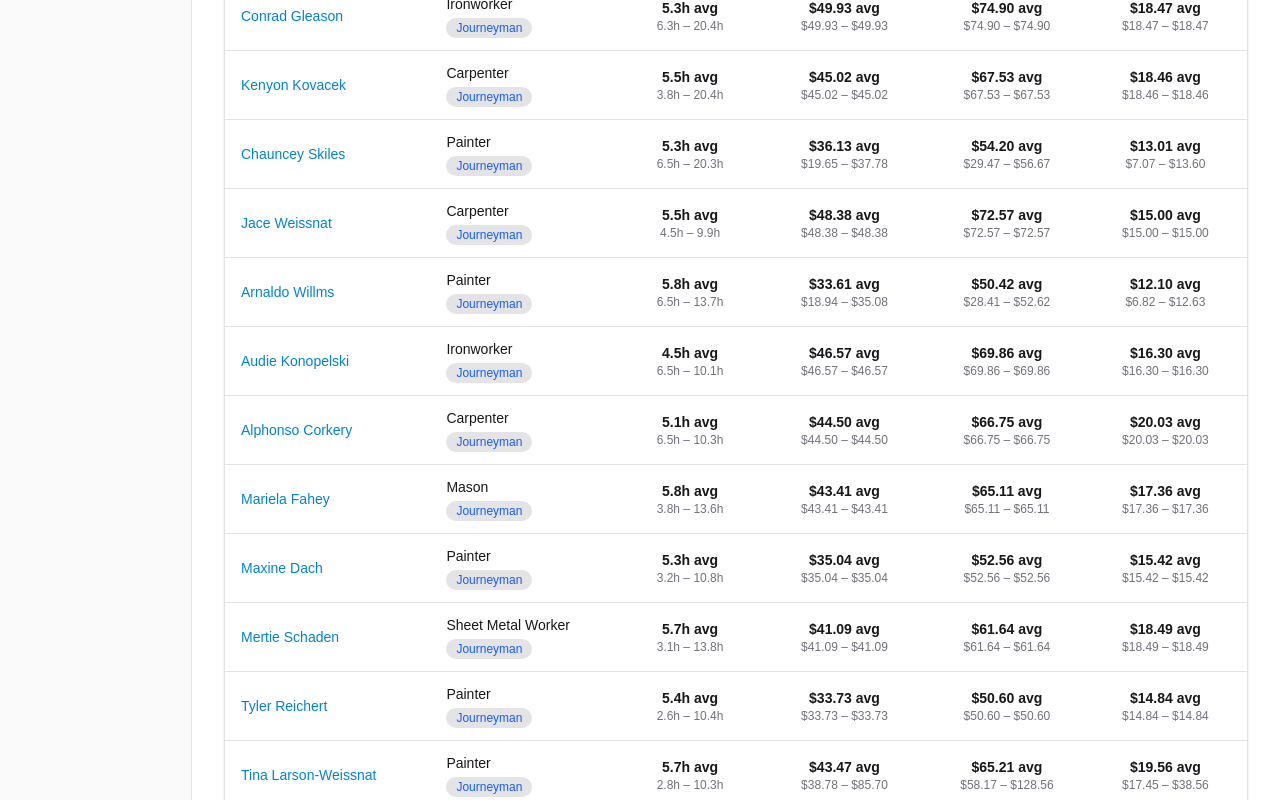
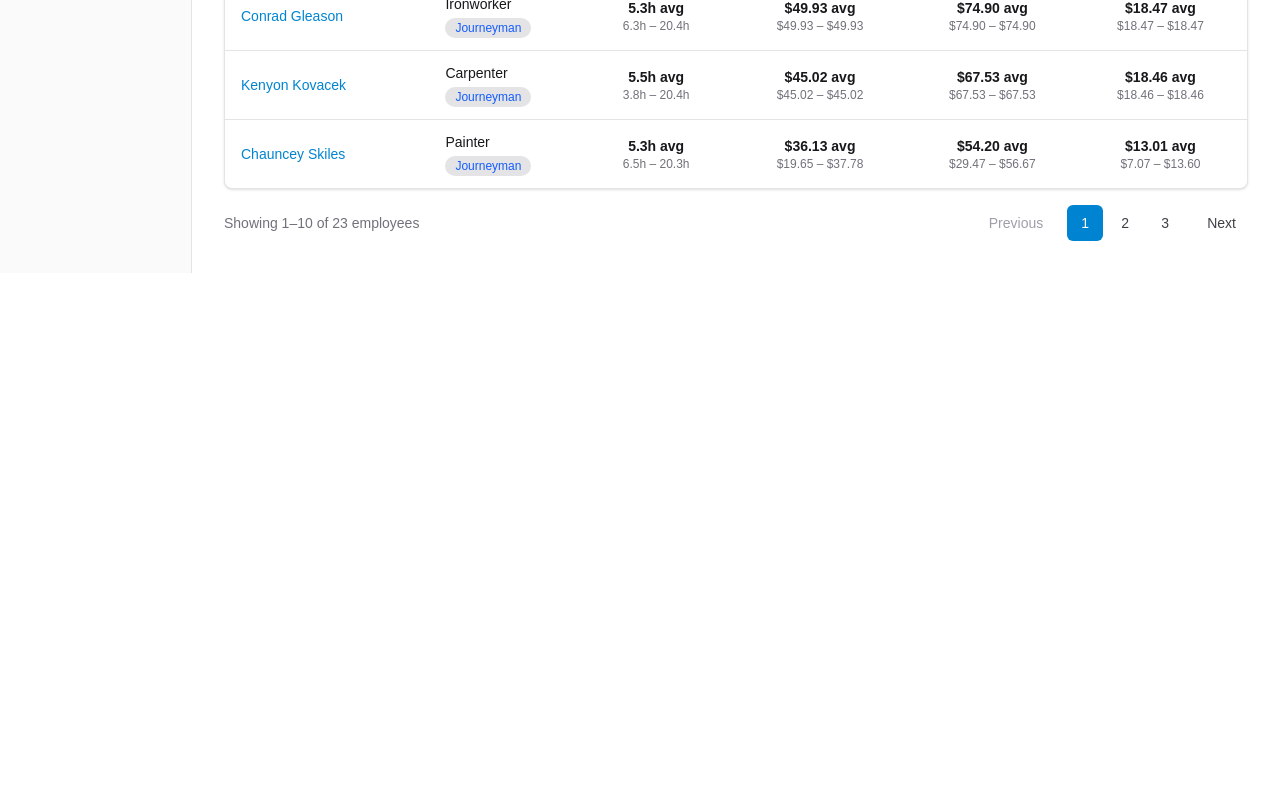
Before and after one commit to chriscconte/curly-fortnight, a Next.js app: page /employee in a window 1280 px wide. Shown: the part 740-1540 px from the top of the page. After the commit the page ends 1013 px from the top, so only its background shows below. Built offline with nearby package versions, Linux system fonts and the light colour scheme.

Commit message:
Link anomaly page to employee page

```diff
--- a/app/anomaly/AnomalyTable.tsx
+++ b/app/anomaly/AnomalyTable.tsx
@@ -1,6 +1,7 @@
 "use client";
 
 import { useState, useMemo } from "react";
+import Link from "next/link";
 import type { Anomaly, AnomalyType } from "@/lib/types";
 
 const typeLabels: Record<AnomalyType, string> = {
@@ -98,7 +99,12 @@ export function AnomalyTable({ anomalies }: AnomalyTableProps) {
                   {typeLabels[a.type]}
                 </td>
                 <td className="whitespace-nowrap px-4 py-3 text-sm">
-                  {a.record.employee_name} ({a.record.employee_id})
+                  <Link
+                    href={`/employee/${a.record.employee_id}`}
+                    className="font-medium text-sky-600 hover:text-sky-700 dark:text-sky-400 dark:hover:text-sky-300"
+                  >
+                    {a.record.employee_name} ({a.record.employee_id})
+                  </Link>
                 </td>
                 <td className="whitespace-nowrap px-4 py-3 text-sm">
                   {a.record.week_ending}
--- a/app/employee/page.tsx
+++ b/app/employee/page.tsx
@@ -3,6 +3,8 @@ import path from "path";
 import Link from "next/link";
 import { parsePayrollCsv } from "@/lib/parsePayrollCsv";
 import { aggregateEmployeeStats } from "@/lib/aggregateEmployeeStats";
+
+const PAGE_SIZE = 10;
 
 const currency = (n: number) =>
   new Intl.NumberFormat("en-US", {
@@ -74,11 +76,114 @@ function CurrencyCell({ min, avg, max }: { min: number; avg: number; max: number
   );
 }
 
-export default async function EmployeePage() {
+function Pagination({
+  currentPage,
+  totalPages,
+  totalItems,
+  pageSize,
+}: {
+  currentPage: number;
+  totalPages: number;
+  totalItems: number;
+  pageSize: number;
+}) {
+  const start = (currentPage - 1) * pageSize + 1;
+  const end = Math.min(currentPage * pageSize, totalItems);
+
+  return (
+    <div className="mt-4 flex flex-wrap items-center justify-between gap-4">
+      <p className="text-sm text-zinc-500 dark:text-zinc-400">
+        Showing {start}–{end} of {totalItems} employees
+      </p>
+      <nav className="flex items-center gap-1" aria-label="Pagination">
+        <Link
+          href={currentPage > 1 ? `/employee?page=${currentPage - 1}` : "#"}
+          className={`inline-flex items-center rounded-md px-3 py-2 text-sm font-medium ${
+            currentPage <= 1
+              ? "pointer-events-none text-zinc-400 dark:text-zinc-500"
+              : "text-zinc-700 hover:bg-zinc-100 dark:text-zinc-300 dark:hover:bg-zinc-800"
+          }`}
+          aria-disabled={currentPage <= 1}
+        >
+          Previous
+        </Link>
+        <span className="mx-2 flex items-center gap-1">
+          {(() => {
+            const maxVisible = 7;
+            const pages: (number | "ellipsis")[] = [];
+            if (totalPages <= maxVisible) {
+              for (let i = 1; i <= totalPages; i++) pages.push(i);
+            } else {
+              const half = Math.floor(maxVisible / 2);
+              const start = Math.max(2, Math.min(currentPage - half, totalPages - maxVisible + 2));
+              const end = Math.min(totalPages - 1, start + maxVisible - 3);
+              pages.push(1);
+              if (start > 2) pages.push("ellipsis");
+              for (let i = start; i <= end; i++) pages.push(i);
+              if (end < totalPages - 1) pages.push("ellipsis");
+              if (totalPages > 1) pages.push(totalPages);
+            }
+            return pages.map((p, i) =>
+              p === "ellipsis" ? (
+                <span key={`ellipsis-${i}`} className="px-2 text-zinc-500">
+                  …
+                </span>
+              ) : p === currentPage ? (
+                <span
+                  key={p}
+                  className="inline-flex h-9 min-w-[2.25rem] items-center justify-center rounded-md bg-sky-600 px-3 text-sm font-medium text-white"
+                >
+                  {p}
+                </span>
+              ) : (
+                <Link
+                  key={p}
+                  href={`/employee?page=${p}`}
+                  className="inline-flex h-9 min-w-[2.25rem] items-center justify-center rounded-md px-3 text-sm font-medium text-zinc-700 hover:bg-zinc-100 dark:text-zinc-300 dark:hover:bg-zinc-800"
+                >
+                  {p}
+                </Link>
+              )
+            );
+          })()}
+        </span>
+        <Link
+          href={
+            currentPage < totalPages ? `/employee?page=${currentPage + 1}` : "#"
+          }
+          className={`inline-flex items-center rounded-md px-3 py-2 text-sm font-medium ${
+            currentPage >= totalPages
+              ? "pointer-events-none text-zinc-400 dark:text-zinc-500"
+              : "text-zinc-700 hover:bg-zinc-100 dark:text-zinc-300 dark:hover:bg-zinc-800"
+          }`}
+          aria-disabled={currentPage >= totalPages}
+        >
+          Next
+        </Link>
+      </nav>
+    </div>
+  );
+}
+
+export default async function EmployeePage({
+  searchParams,
+}: {
+  searchParams: Promise<{ page?: string }>;
+}) {
+  const { page: pageParam } = await searchParams;
+  const currentPage = Math.max(1, parseInt(pageParam ?? "1", 10) || 1);
+
   const csvPath = path.join(process.cwd(), "public", "payroll_data.csv");
   const csvText = fs.readFileSync(csvPath, "utf-8");
   const records = parsePayrollCsv(csvText);
-  const employees = aggregateEmployeeStats(records);
+  const allEmployees = aggregateEmployeeStats(records);
+
+  const totalPages = Math.max(1, Math.ceil(allEmployees.length / PAGE_SIZE));
+  const page = Math.min(currentPage, totalPages);
+  const employees = allEmployees.slice(
+    (page - 1) * PAGE_SIZE,
+    page * PAGE_SIZE
+  );
 
   return (
     <div className="p-8">
@@ -145,6 +250,12 @@ export default async function EmployeePage() {
           </tbody>
         </table>
       </div>
+      <Pagination
+        currentPage={page}
+        totalPages={totalPages}
+        totalItems={allEmployees.length}
+        pageSize={PAGE_SIZE}
+      />
     </div>
   );
 }
```
Also changed, not shown: 1 other file (tests, documents, lock files or other folders).
